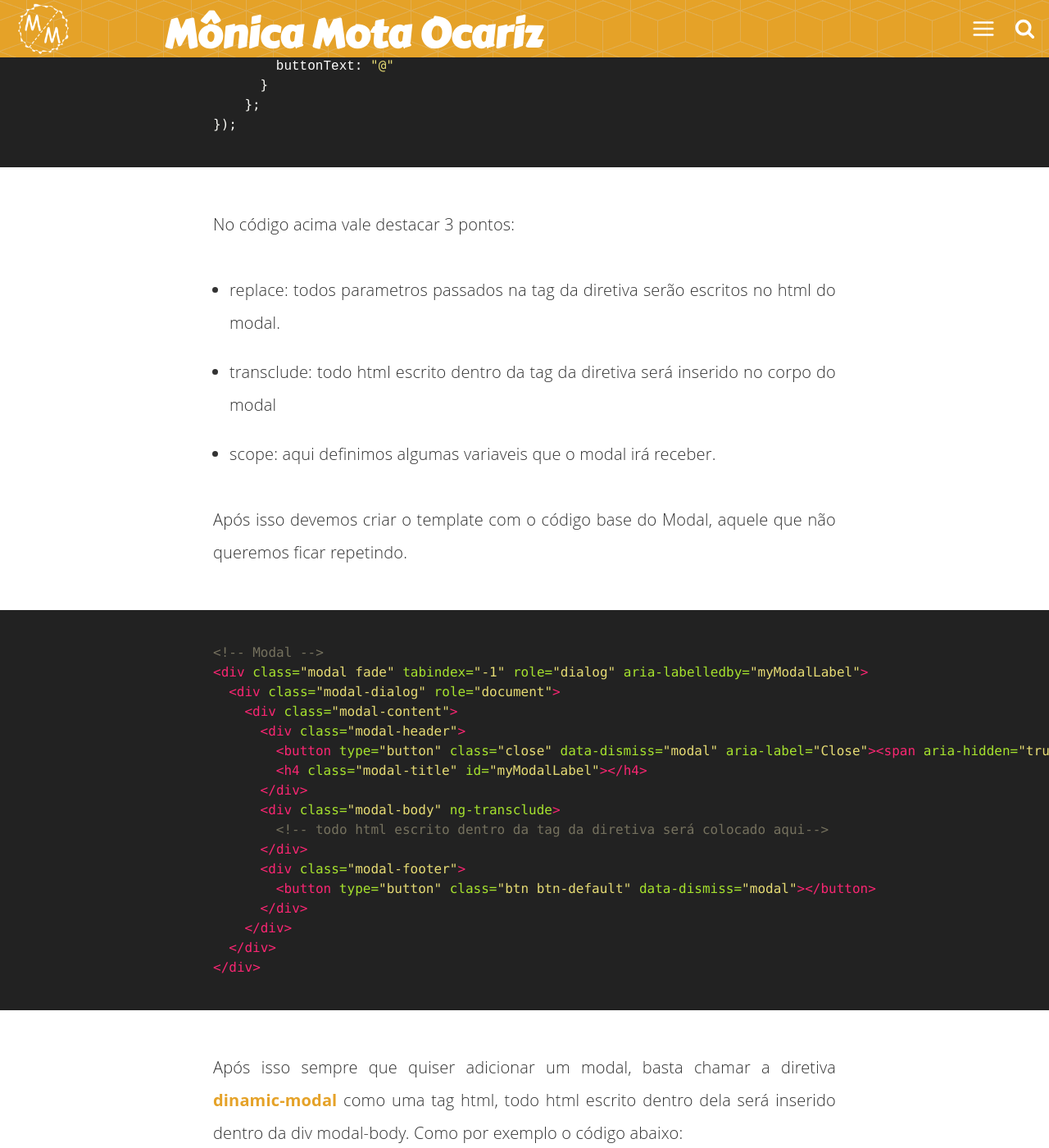
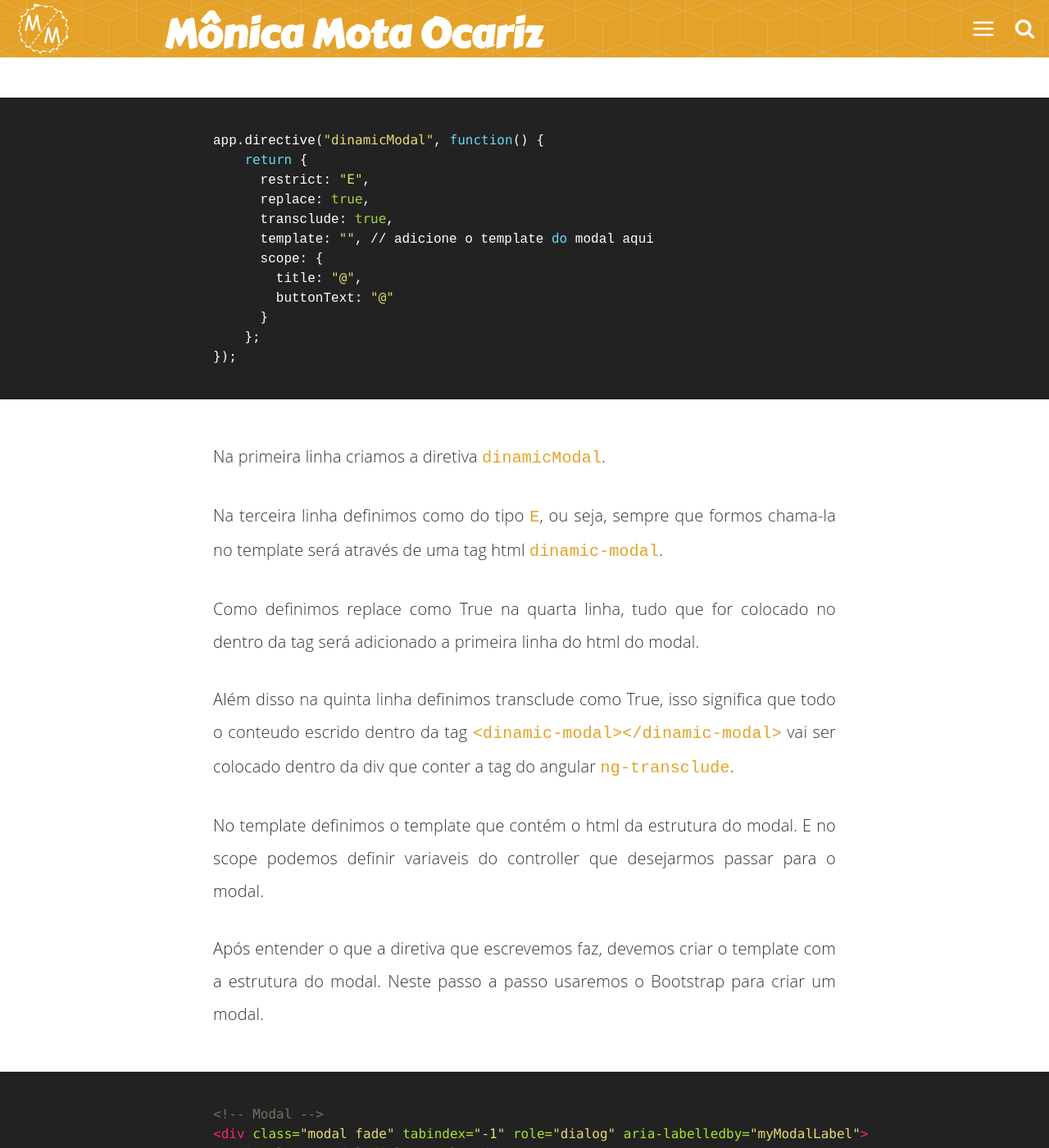
Before and after one commit to mocariz/mocariz.github.io, a Jekyll site: the page built from _posts/2017-02-23-criando-uma-diretiva-para-modal.md, in a window 1280 px wide and 1400 px high, scrolled down 2073 px. Shown: the whole window at 82% size. Built offline with Jekyll 4.4.1, drawn with Linux system fonts in a browser that asks for light colours; comment, search, counter and statistics services are not loaded; some of the changed text lies outside the part shown.

Commit message:
melhorado post

```diff
--- a/_posts/2017-02-23-criando-uma-diretiva-para-modal.md
+++ b/_posts/2017-02-23-criando-uma-diretiva-para-modal.md
@@ -1,6 +1,6 @@
 ---
 layout: "post"
-title: "Como criar um Modal Dinâmico usando diretiva do Angular.js e Bootstrap"
+title: "Como criar uma Diretiva em AngularJS para geração de um Modal"
 date: "2017-02-23 21:30"
 description: "Aprenda a escrever uma diretiva para a criação dinâmica de um modal
 e remova a redundância de cógido usando Angular.js e Bootstrap!"
@@ -37,16 +37,18 @@
 ### Problema
 
 Imagine que você tem um site, onde em várias páginas utiliza um modal. Você precisa
-escrever o mesmo código 1, 2, 5 vezes. Como fazer para não precisar escrever o mesmo
+escrever aquela estrutura do modal 1, 2, 5 vezes. Como fazer para não precisar escrever o mesmo
 html tantas vezes?
 
 O objetivo é construir uma diretiva em Angular.js para a criação de um Modal
-utilizando Bootstrap.
-
+utilizando Bootstrap. No final deste post você poderá gerar um modal como o mostrado
+abaixo atravéz da diretiva que desenvolveremos:
+![Modal Bootstrap](/assets/img/posts/modal.png)
 ## Lets Start
 
 O primeiro passo é criar o diretiva, irei levar em conta que você já possui conhecimento
 prévio em Angular.js então não entrarei em detalhes. Na diretiva escreveremos:
+
 {% highlight  bash %}
 app.directive("dinamicModal", function() {
     return {
@@ -62,15 +64,23 @@
 });
 {% endhighlight %}
 
-No código acima vale destacar 3 pontos:
+Na primeira linha criamos a diretiva `dinamicModal`.
 
-- replace: todos parametros passados na tag da diretiva serão escritos no html do modal.
-- transclude: todo html escrito dentro da tag da diretiva será inserido no corpo do modal
-- scope: aqui definimos algumas variaveis que o modal irá receber.
+Na terceira linha definimos como do tipo `E`, ou seja, sempre que formos chama-la
+no template será através de uma tag html `dinamic-modal`.
 
-Após isso devemos criar o template com o código base do Modal, aquele que não queremos
-ficar repetindo.
+Como definimos replace como True na quarta linha, tudo que for colocado no dentro da tag
+será adicionado a primeira linha do html do modal.
 
+Além disso na quinta linha definimos transclude como True, isso significa que todo o
+conteudo escrido dentro da tag `<dinamic-modal></dinamic-modal>` vai ser colocado
+dentro da div que conter a tag do angular `ng-transclude`.
+
+No template definimos o template que contém o html da estrutura do modal. E no scope
+podemos definir variaveis do controller que desejarmos passar para o modal.
+
+Após entender o que a diretiva que escrevemos faz, devemos criar o template com a
+estrutura do modal. Neste passo a passo usaremos o Bootstrap para criar um modal.
 {% highlight html %}
 <!-- Modal -->
 <div class="modal fade" tabindex="-1" role="dialog" aria-labelledby="myModalLabel">
```
Also changed, not shown: other parts of _posts/2017-02-23-criando-uma-diretiva-para-modal.md (+2 -2 lines), assets/img/posts/modal.png (added), src/img/posts/modal.png (added).
